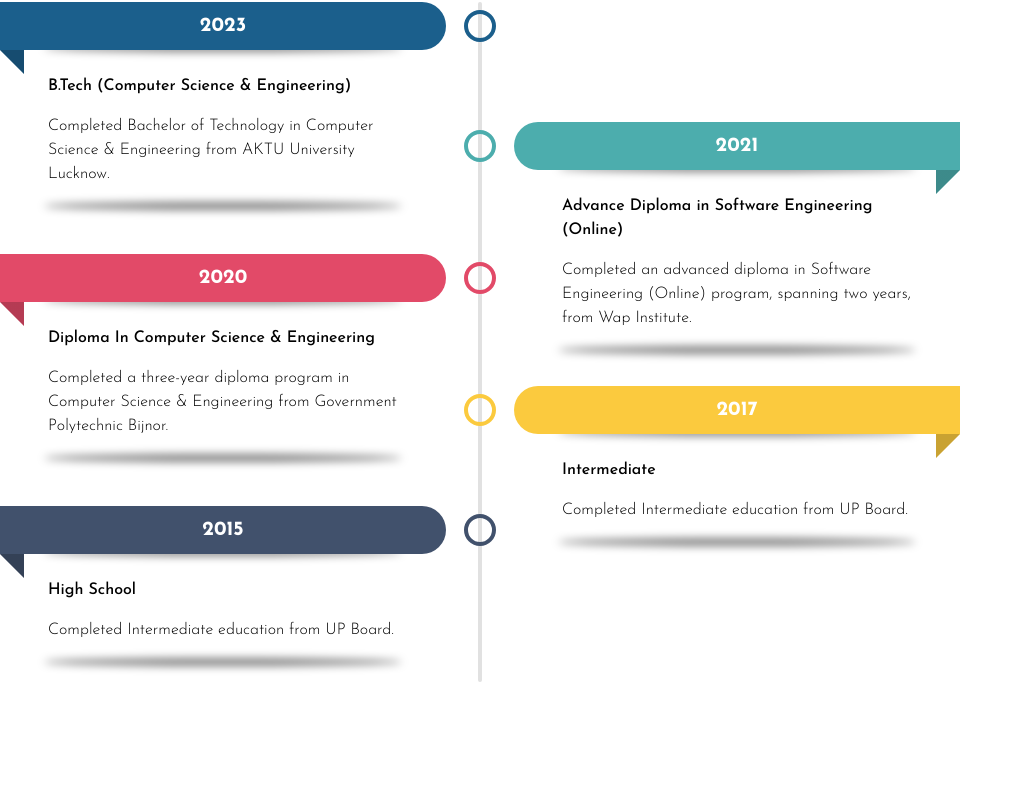
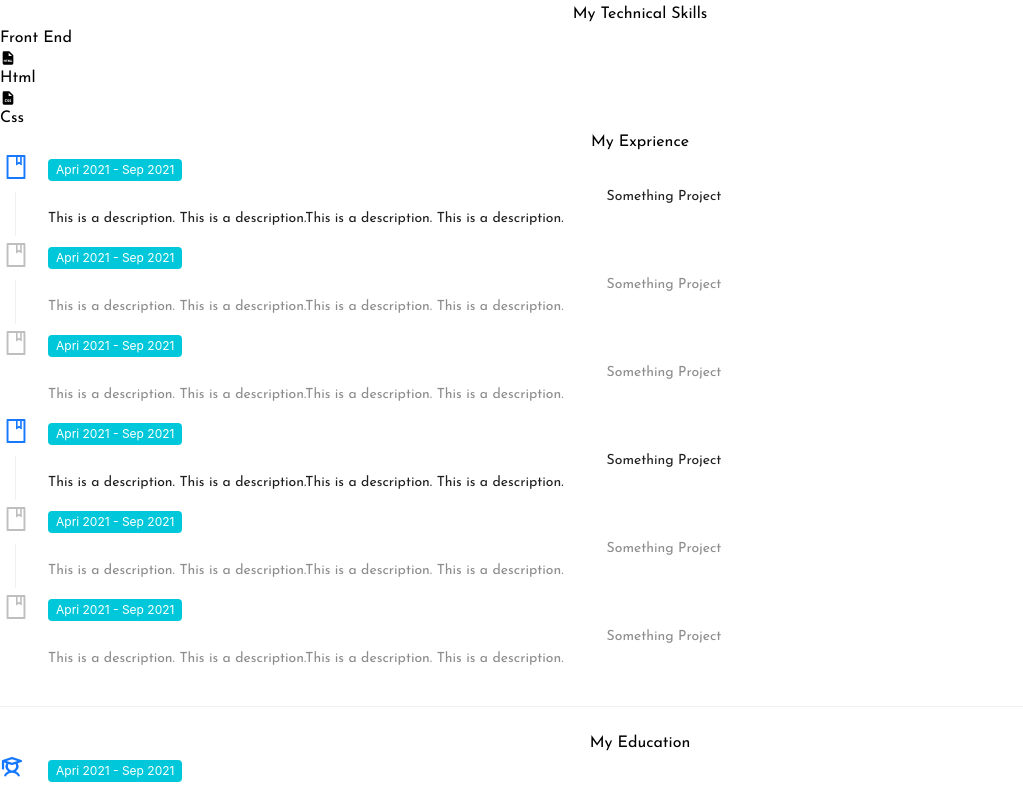
Before and after one commit to saurabhHD/myportfolio, a React (Vite) app: page /resume in a window 1280 px wide. Shown: the part 1063-1851 px from the top of the page, without its empty margins (0-1023 px from the left). Before the commit the page ends 1745 px from the top, so only its background shows below. Built offline with nearby package versions, Linux system fonts and the light colour scheme.

Commit message:
add some exprience related content

```diff
--- a/package.json
+++ b/package.json
@@ -13,6 +13,7 @@
     "antd": "^5.15.1",
     "react": "^18.2.0",
     "react-dom": "^18.2.0",
+    "react-icons": "^5.1.0",
     "react-router-dom": "^6.22.3",
     "react-typed": "^2.0.12"
   },
--- a/src/components/portfolio/index.jsx
+++ b/src/components/portfolio/index.jsx
@@ -35,7 +35,7 @@ const Portfolio = ()=> {
         }
     ]
    return (
-        <div className="py-3">
+        <div className="py-3 bg-gray-100">
             <div className="text-center">
                 <span className="text-xl font-bold p-2 hover:bg-[#FCC255] hover:text-white">Quality Work</span>
                 <h1 className="text-3xl font-bold mt-3 text-[#556D91]">My Projects</h1>
@@ -43,7 +43,7 @@ const Portfolio = ()=> {
                 <div className="grid md:grid-cols-3 grid-cols-1 gap-8 m-8">
                     {
                         projects.map((item, index) => (
-                            <div className="shadow-sm rounded image-container w-[100%]" key={item.title} title={item.title}>
+                            <div className="shadow-smrounded image-container w-[100%]" key={item.title} title={item.title}>
                                 <a href={item.link} target="_blank">
                                 <img src={item.image} alt={item.title} className="image"/>
                                 </a>
--- a/src/components/resume/index.jsx
+++ b/src/components/resume/index.jsx
@@ -1,61 +1,154 @@
-import { Steps } from "antd"
-import {UserOutlined} from "@ant-design/icons"
+import { Steps, Tag, Divider } from "antd"
+import {BookOutlined} from "@ant-design/icons"
+import { PiStudentBold } from "react-icons/pi";
+import { BiSolidFileHtml, BiSolidFileCss } from "react-icons/bi";
+
 import "./index.css"
 
 const Resume = ()=> {
 
-    const educationInfo = [
+    const stepsHandler = (steps) => {
+        const result = []
+
+        for(const step of steps){
+            result.push({
+                icon: step.icon,
+                title: <Tag color="#00C8DA" className="mb-4 rounded-xl">{step.date}</Tag>,
+                description: <div className="flex flex-col items-start gap-2">
+                        <h1 className="text-xl text-[#556D91] font-semibold">{step.title}</h1>
+                        <p className="text-gray-500">{step.description}</p>
+                    </div>
+            })
+        }
+
+        return result
+    }
+
+    return (
+        <div className="py-3 px-5">
+            <div className="text-center">
+                <span className="text-xl font-bold p-2 hover:bg-[#FCC255] hover:text-white">Resume</span>
+                <h1 className="text-3xl font-bold mt-3 text-[#556D91]">My Exprience</h1>
+            </div>
+            <div className="">
+                <h1 className="text-2xl font-bold my-3 text-[#556D91] flex ml-5">My Technical Skills</h1>
+                <div>
+                    <div className="shadow-md p-5">
+                        <p className="mb-3 text-[#556D91] font-semibold">Front End</p>
+                        <div className="flex gap-3">
+                            <p className="flex items-center">
+                            <BiSolidFileHtml className="text-3xl text-orange-500"/>
+                            Html
+                            </p>
+                            <p className="flex items-center">
+                            <BiSolidFileCss  className="text-3xl text-blue-500"/>
+                            Css
+                            </p>
+                        </div>
+                    </div>
+                </div>
+            </div>
+            <div>
+                <h1 className="text-2xl font-bold my-3 text-[#556D91] flex ml-5">My Exprience</h1>
+                <div className="grid md:grid-cols-2 gap-3 px-4 mt-4">
+                        <div className="flex justify-center items-center">
+                            <Steps
+                            direction="vertical"
+                            items={stepsHandler([
                                 {
-            date: 2023,
-            title: "B.Tech (Computer Science & Engineering)",
-            desc: "Completed Bachelor of Technology in Computer Science & Engineering from AKTU University Lucknow.",
-            color: '#1B5F8C'
+                                    icon: <BookOutlined className="text-[#00C8DA]" />,
+                                    date: "Apri 2021 - Sep 2021",
+                                    title: "Something Project",
+                                    description: "This is a description. This is a description.This is a description. This is a description."
                                 },
                                 {
-            date: 2021,
-            title: "Advance Diploma in Software Engineering (Online)",
-            desc: "Completed an advanced diploma in Software Engineering (Online) program, spanning two years, from Wap Institute.",
-            color: '#4CADAD'
+                                    icon: <BookOutlined className="text-[#00C8DA]" />,
+                                    date: "Apri 2021 - Sep 2021",
+                                    title: "Something Project",
+                                    description: "This is a description. This is a description.This is a description. This is a description."
                                 },
                                 {
-            date: 2020,
-            title: "Diploma In Computer Science & Engineering",
-            desc: "Completed a three-year diploma program in Computer Science & Engineering from Government Polytechnic Bijnor.",
-            color: '#E24A68'
+                                    icon: <BookOutlined className="text-[#00C8DA]" />,
+                                    date: "Apri 2021 - Sep 2021",
+                                    title: "Something Project",
+                                    description: "This is a description. This is a description.This is a description. This is a description."
+                                },
+
+                            ])}
+                            />
+                        </div>
+                        <div>
+                            <Steps
+                                direction="vertical"
+                                items={stepsHandler([
+                                    {
+                                        icon: <BookOutlined className="text-[#00C8DA]" />,
+                                        date: "Apri 2021 - Sep 2021",
+                                        title: "Something Project",
+                                        description: "This is a description. This is a description.This is a description. This is a description."
                                     },
                                     {
-            date: 2017,
-            title: "Intermediate",
-            desc: "Completed Intermediate education from UP Board.",
-            color: '#FBCA3E'
+                                        icon: <BookOutlined className="text-[#00C8DA]" />,
+                                        date: "Apri 2021 - Sep 2021",
+                                        title: "Something Project",
+                                        description: "This is a description. This is a description.This is a description. This is a description."
                                     },
                                     {
-            date: 2015,
-            title: "High School",
-            desc: "Completed Intermediate education from UP Board.",
-            color: '#41516C'
+                                        icon: <BookOutlined className="text-[#00C8DA]" />,
+                                        date: "Apri 2021 - Sep 2021",
+                                        title: "Something Project",
+                                        description: "This is a description. This is a description.This is a description. This is a description."
+                                    },
+
+                                ])}
+                                />
+                        </div>
+                </div>
+                <Divider />
+                <h1 className="text-2xl font-bold mt-7 mb-3 text-[#556D91] flex ml-5 ">My Education</h1>
+                <div className="grid md:grid-cols-2 gap-3 px-4 mt-4">
+                        <div>
+                            <Steps
+
+                            direction="vertical"
+                            items={stepsHandler([
+                                {
+                                    icon: <PiStudentBold className="text-3xl text-[#00C8DA]"/>,
+                                    date: "Apri 2021 - Sep 2021",
+                                    title: "B.tech",
+                                    description: "This is a description. This is a description.This is a description. This is a description."
+                                },
+                                {
+                                    icon: <PiStudentBold className="text-3xl text-[#00C8DA]"/>,
+                                    date: "Apri 2021 - Sep 2021",
+                                    title: "Advance Diploma In Software Engg",
+                                    description: "This is a description. This is a description.This is a description. This is a description."
                                 }
-    ];
+                            ])}
+                            />
+                        </div>
+                        <div>
+                            <Steps
 
+                                direction="vertical"
+                                items={stepsHandler([
+                                    {
+                                        icon: <PiStudentBold className="text-3xl text-[#00C8DA]"/>,
+                                        date: "Apri 2021 - Sep 2021",
+                                        title: "Diploma In Coumputer Science & Engg",
+                                        description: "This is a description. This is a description.This is a description. This is a description."
+                                    },
+                                    {
+                                        icon: <PiStudentBold className="text-3xl text-[#00C8DA]"/>,
+                                        date: "Apri 2021 - Sep 2021",
+                                        title: "Something Project",
+                                        description: "This is a description. This is a description.This is a description. This is a description."
+                                    },
 
-    return (
-        <div className="py-3">
-            <div className="text-center">
-                <span className="text-xl font-bold p-2 hover:bg-[#FCC255] hover:text-white">Resume</span>
-                <h1 className="text-3xl font-bold mt-3 text-[#556D91]">My Education</h1>
+                                ])}
+                                />
                         </div>
-            <div className="flex justify-center items-center mt-5">
-                <ul>
-                    {
-                        educationInfo.map((item, index) => (
-                            <li style={{ '--accent-color': item.color }} key={item.title}>
-                                <div className="date">{item.date}</div>
-                                <div className="title">{item.title}</div>
-                                <div className="descr">{item.desc}</div>
-                            </li>
-                        ))
-                    }
-                </ul>
+                </div>
             </div>
         </div>
     )
--- a/src/components/shared/my-btn/index.jsx
+++ b/src/components/shared/my-btn/index.jsx
@@ -7,10 +7,12 @@ const MyBtn = ({
     children = 'Button',
     link = "#",
     type = "primary",
-    rounded = true
+    rounded = true,
+    onBtnClick = null
 })=> {
     return (
         <button
+        onClick={onBtnClick}
         className={`${rounded && "rounded-full"} ${Type[type]} text-white md:px-10 px-4 md:py-4 py-2 md:text-md text-sm transition-transform md:hover:scale-90 hover:scale-110`}>
            {children}
         </button>
```
Also changed, not shown: src/components/about/index.jsx (+7 -4 lines), src/components/shared/layout/index.jsx (+4 -4 lines), src/components/resume/index.css (line endings or trailing spaces), 1 other file (tests, documents, lock files or other folders). Lines whose indentation alone changed are shown as unchanged.
